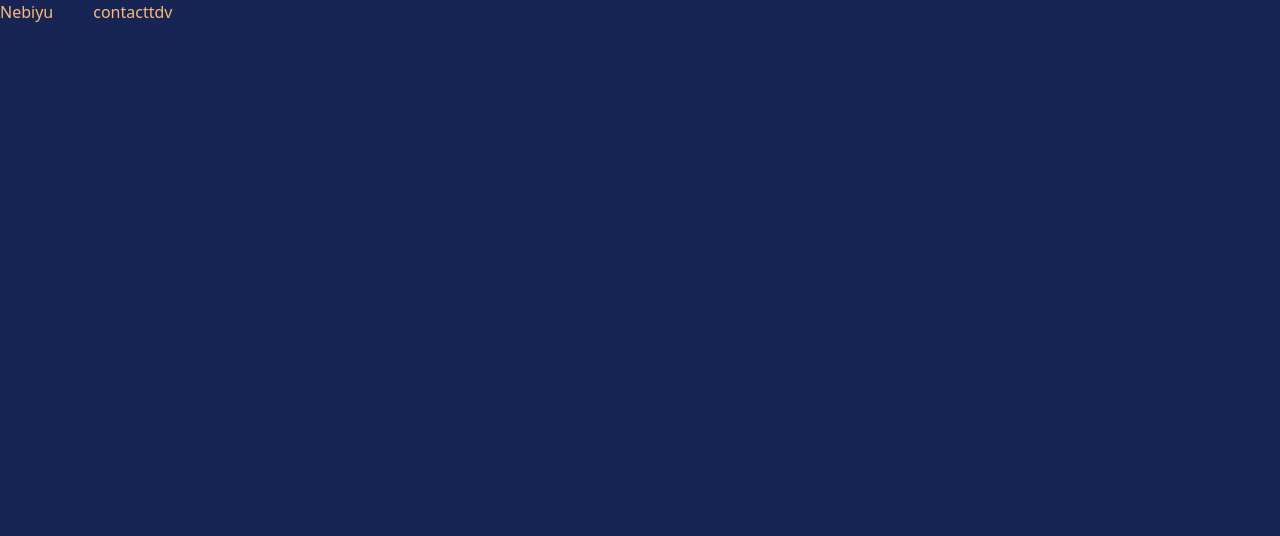
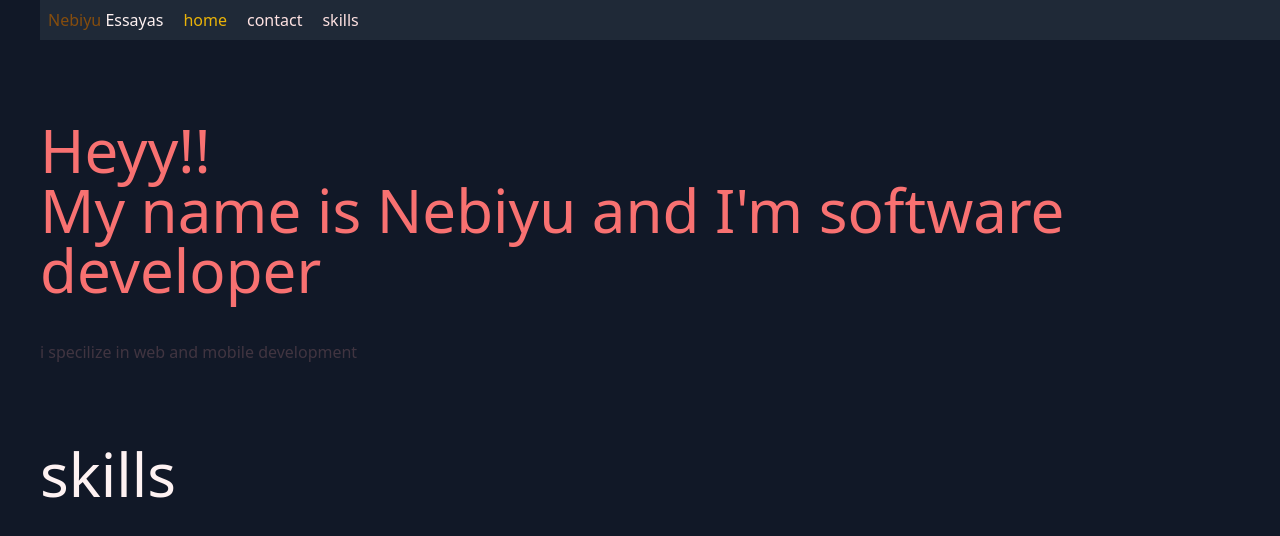
Before and after one commit to nebiyuu/profolio, a website: page public/index.html in a window 1280 px wide. Drawn offline with Linux system fonts and the light colour scheme.

Commit message:
it looks website

```diff
--- a/public/index.html
+++ b/public/index.html
@@ -2,26 +2,31 @@
 <html lang="en">
 
 <head>
-    <meta charset="UTF-8">
-    <meta name="viewport" content="width=device-width, initial-scale=1.0">
-    <title>neb</title>
-    <link rel="stylesheet" href="ss.css">
-
+  <meta charset="UTF-8">
+  <meta name="viewport" content="width=device-width, initial-scale=1.0">
+  <title>Navigation Bar</title>
+  <link rel="stylesheet" href="oo.css">
 </head>
 
-<body class="bg-blue-950">
-    <nav>
-        <ul class="text-orange-300 flex space-x-10 text-center">
-            <li>
-                Nebiyu
-            </li>
-            <li>
-                contacttdv
+<body class="bg-gray-900 pl-10">
 
-            </li>
-        </ul>
-    </nav>
+  <nav class="bg-gray-800  p-2  flex space-x-5 ">
+    <h1 class="text-yellow-800 "><a href="#">Nebiyu <span class="text-red-50">Essayas</span></a></h1>
+    <ul class="flex space-x-5 text-right ">
+      <li class="text-yellow-500 "><a href="#">home</a></li>
+      <li class="text-red-100"><a href="#">contact</a></li>
+      <li class="text-red-100"><a href="#">skills</a></li>
 
+    </ul>
+
+  </nav>
+  <main>
+    <h1 class="text-red-400 text-6xl pt-20 ">Heyy!! <br> My name is Nebiyu and I'm software <br>developer</h1>
+    <h2 class=" text-red-300   pt-10 opacity-20">i specilize in web and mobile development</h2>
+  </main>
+  <skills>
+    <h1 class="text-red-50 text-6xl pt-20 ">skills</h1>
+  </skills>
 </body>
 
 </html>
```
Also changed, not shown: public/oo.css, src/output.css (deleted).
